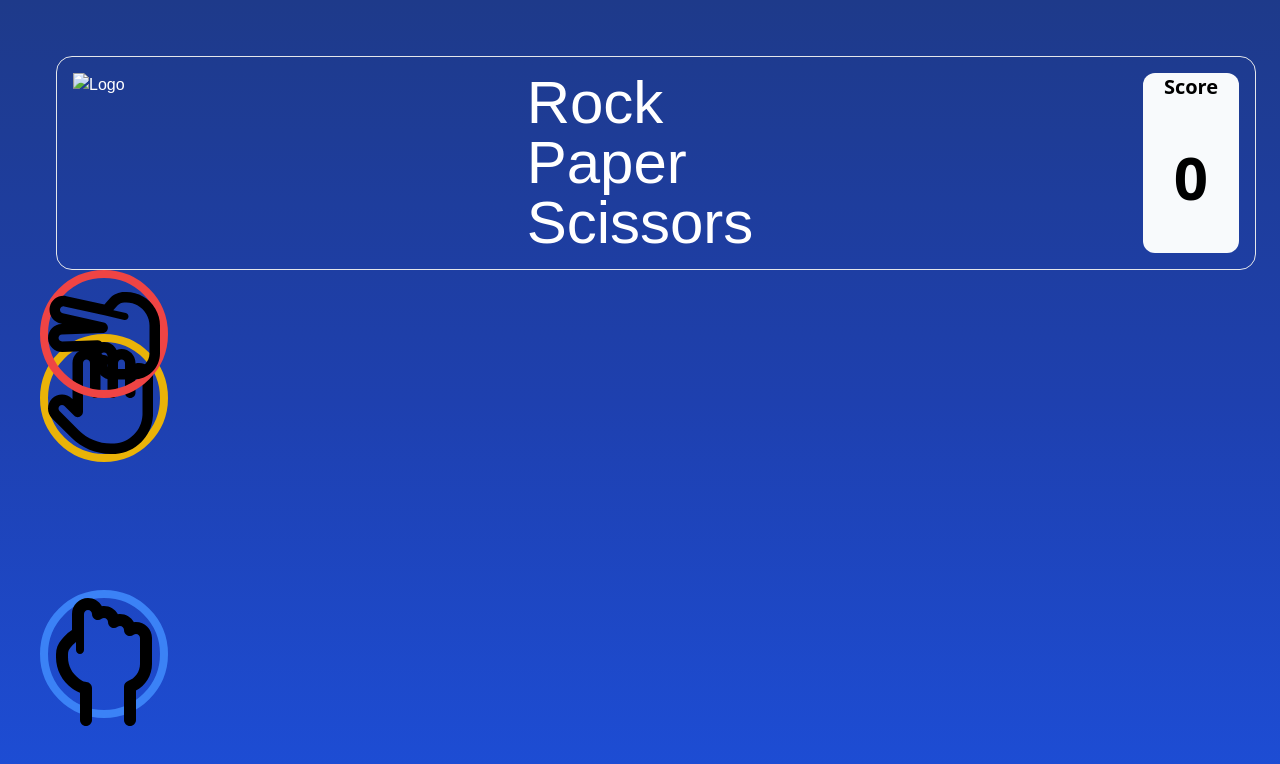
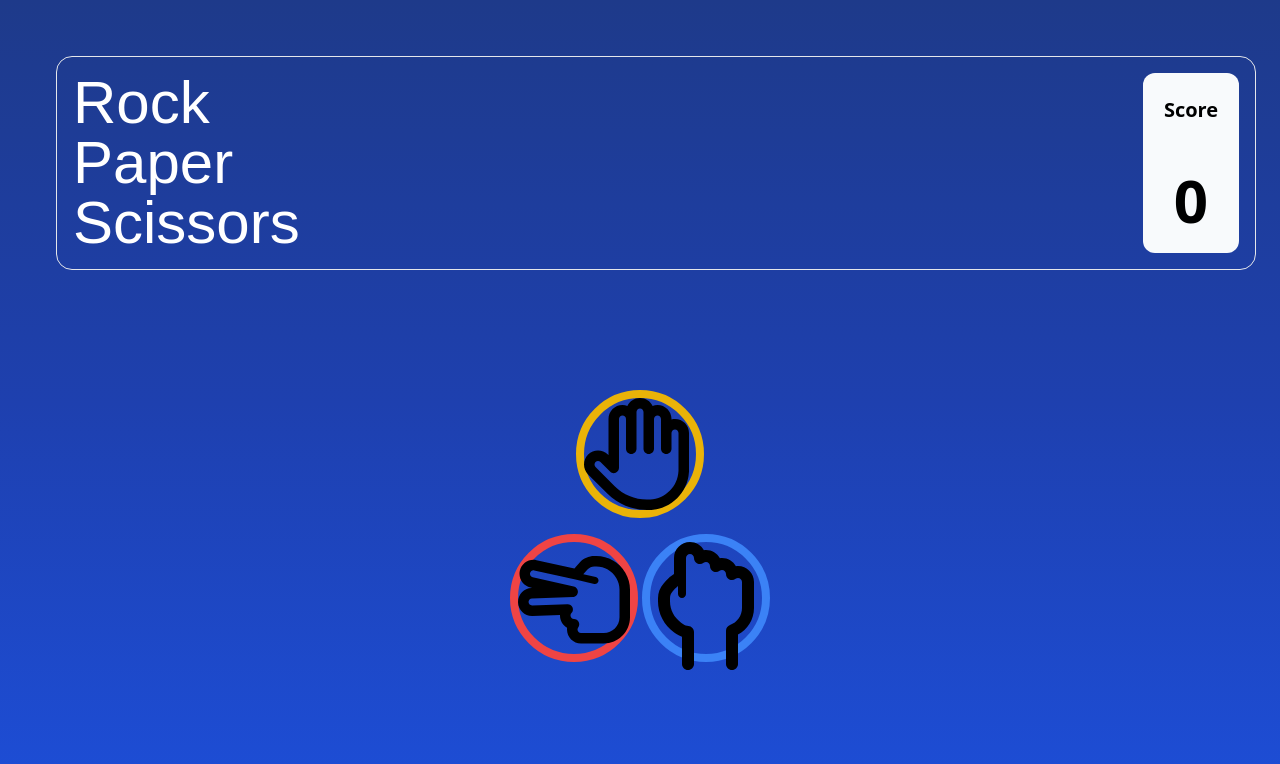
Before and after one commit to yaceylan/rock-paper-scissor, a website built with Vite: page index.html in a window 1280 px wide. Built offline with nearby package versions, Linux system fonts and the light colour scheme; files whose address does not match are found by name.

Commit message:
added div class for button

```diff
--- a/index.html
+++ b/index.html
@@ -8,31 +8,32 @@
   <script type="module" defer src="/src/main.js"></script>
   <title>Rock Paper Scissors</title>
 </head>
-<body class=" mx-auto w-full grid bg-gradient-to-b from-blue-900 via-blue-800 to-blue-700 text-white p-10">
+<body class=" mx-auto w-full flex flex-col bg-gradient-to-b from-blue-900 via-blue-800 to-blue-700 text-white p-10">
   <!-- Header-Bereich -->
   <header class="container flex border rounded-2xl p-4 m-4 justify-between w-full">
-      <img src="./images/logo.svg" alt="Logo" class="w-16 h-16" />
       <div class="flex">
-      <h1 class="text-6xl">Rock<br> Paper<br> Scissors</h1>
+      <h1 class="text-6xl font-metalmania">Rock<br> Paper<br> Scissors</h1>
     </div>
 
-    <div  class="grid relative  bg-slate-50 text-black w-24 text-center rounded-xl">
+    <div class="grid relative  bg-slate-50 text-black w-24 text-center rounded-xl justify items-center">
       <span class="text-xl font-sans font-extrabold">Score</span>
       <span id="score" class="text-6xl font-sans font-extrabold">0</span>
     </div>
   </header>
 
   <!-- Hauptbereich mit Buttons -->
-  <main class="w-full flex justify-center">
-    <button data-choice="paper" class="relative h-32 w-32 border-8 border-yellow-500 rounded-full hover:w-36 hover:h-36">
+  <main class="w-full flex flex-col items-center space-y-4 justify-center">
+    <button data-choice="paper" class=" h-32 w-32 border-8 border-yellow-500 rounded-full hover:w-36 hover:h-36">
       <img src="./images/paper.svg" alt="Paper" />
     </button>
-    <button data-choice="scissors" class="relative bottom-48 h-32 w-32 border-8 border-red-500 rounded-full hover:w-36 hover:h-36" >
+    <div>
+    <button data-choice="scissors" class=" h-32 w-32 border-8 border-red-500 rounded-full hover:w-36 hover:h-36" >
       <img src="./images/scissors.svg" alt="Scissors" />
-    </button>
-    <button data-choice="rock" class="relative h-32 w-32 border-8 border-blue-500 rounded-full hover:w-36 hover:h-36">
+
+  </button>
+    <button data-choice="rock" class=" h-32 w-32 border-8 border-blue-500 rounded-full hover:w-36 hover:h-36">
       <img src="./images/rock.svg" alt="Rock" />
-    </button>
+    </button></div>
   </main>
 
   <!-- Startbildschirm -->
```
